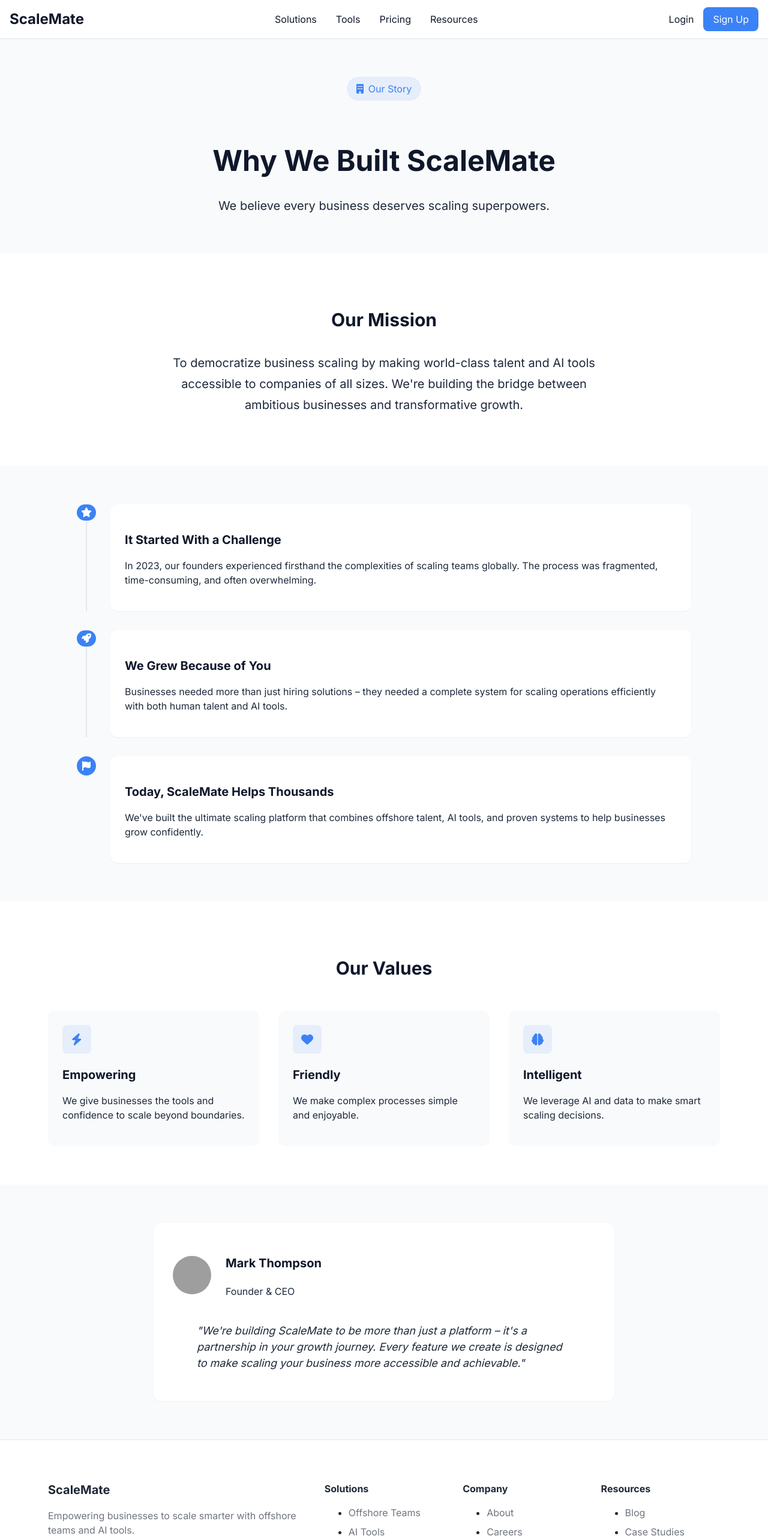
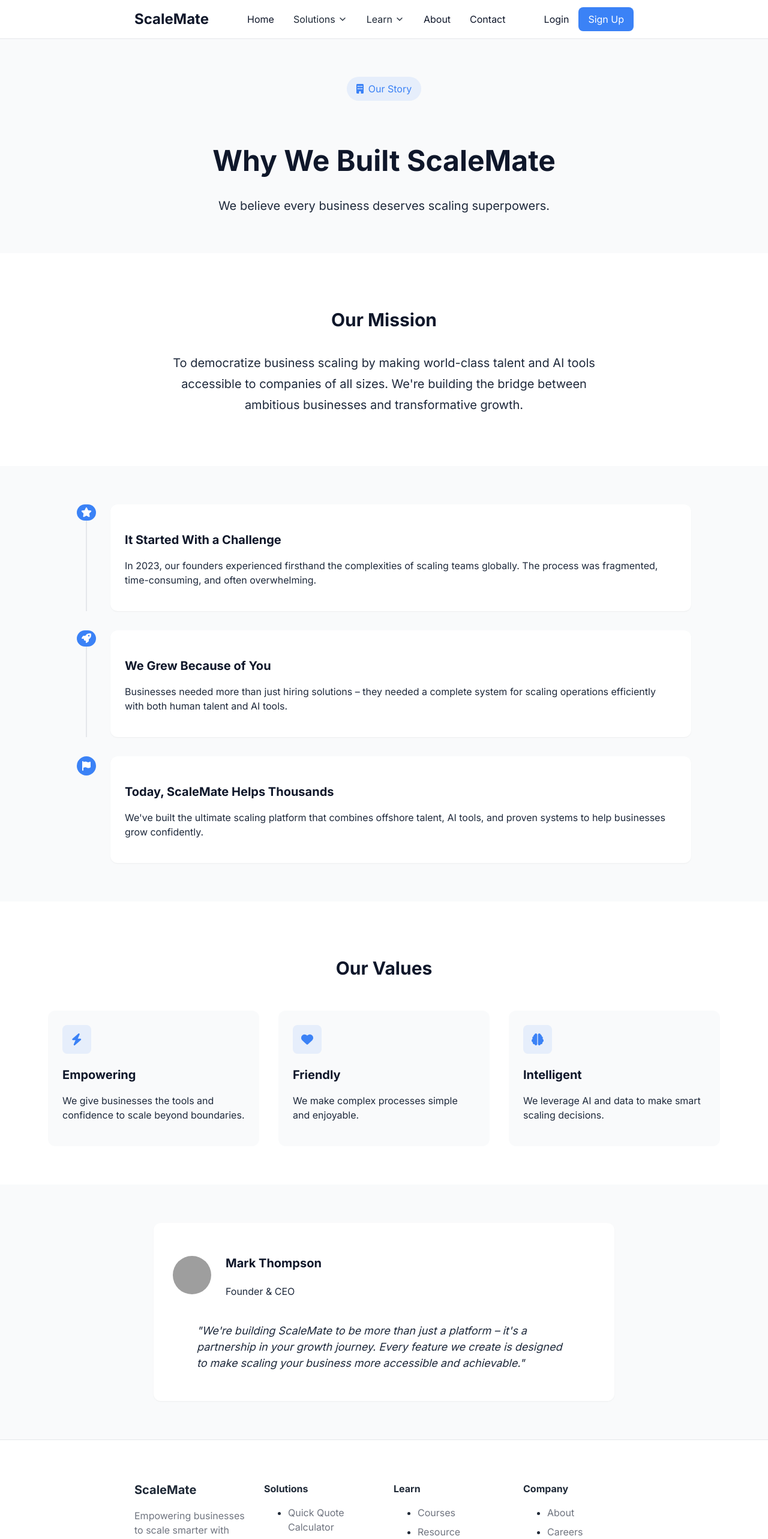
Before and after one commit to shoreagents/ScaleMate-2025, a Next.js app: page /about in a window 1280 px wide. Shown: the top 2566 px of the page at 60% size. Built offline with nearby package versions, Linux system fonts and the light colour scheme; grey boxes are pictures that could not be loaded.

Commit message:
updated navbar and footer

```diff
--- a/src/components/layout/Footer.tsx
+++ b/src/components/layout/Footer.tsx
@@ -10,28 +10,27 @@ const FooterWrapper = styled.footer`
 `;
 
 const Container = styled.div`
-  max-width: 72rem;
+  width: 100vw;
+  max-width: 120rem;
   margin: 0 auto;
-  padding: 0 ${({ theme }) => theme.spacing.md};
+  padding: 0 12vw;
+  @media (min-width: 1200px) {
+    padding: 0 14rem;
+  }
 `;
 
 const Grid = styled.div`
   display: grid;
-  grid-template-columns: repeat(2, 1fr);
+  grid-template-columns: 1fr;
   gap: 2rem;
   margin-bottom: 2rem;
-
   @media (min-width: ${({ theme }) => theme.breakpoints.md}) {
-    grid-template-columns: repeat(5, 1fr);
+    grid-template-columns: repeat(4, 1fr);
   }
 `;
 
 const BrandSection = styled.div`
-  grid-column: span 2;
-
-  @media (min-width: ${({ theme }) => theme.breakpoints.md}) {
-    grid-column: span 2;
-  }
+  text-align: left;
 `;
 
 const BrandTitle = styled.h3`
@@ -62,7 +61,9 @@ const SocialIcon = styled.span`
   }
 `;
 
-const Column = styled.div``;
+const Column = styled.div`
+  text-align: left;
+`;
 
 const ColumnTitle = styled.h4`
   font-weight: 700;
@@ -121,13 +122,30 @@ export default function Footer() {
             <ColumnTitle>Solutions</ColumnTitle>
             <LinkList>
               <LinkItem>
-                <Link>Offshore Teams</Link>
+                <Link onClick={() => window.location.href = '/quote'}>Quick Quote Calculator</Link>
               </LinkItem>
               <LinkItem>
-                <Link>AI Tools</Link>
+                <Link onClick={() => window.location.href = '/cost-savings'}>Cost Savings Calculator</Link>
               </LinkItem>
               <LinkItem>
-                <Link>Training</Link>
+                <Link onClick={() => window.location.href = '/role-builder'}>Role Builder</Link>
+              </LinkItem>
+            </LinkList>
+          </Column>
+          <Column>
+            <ColumnTitle>Learn</ColumnTitle>
+            <LinkList>
+              <LinkItem>
+                <Link onClick={() => window.location.href = '/courses'}>Courses</Link>
+              </LinkItem>
+              <LinkItem>
+                <Link onClick={() => window.location.href = '/resources'}>Resource Downloads</Link>
+              </LinkItem>
+              <LinkItem>
+                <Link onClick={() => window.location.href = '/tools'}>Tool Library</Link>
+              </LinkItem>
+              <LinkItem>
+                <Link onClick={() => window.location.href = '/blog'}>Blog</Link>
               </LinkItem>
             </LinkList>
           </Column>
@@ -135,27 +153,13 @@ export default function Footer() {
             <ColumnTitle>Company</ColumnTitle>
             <LinkList>
               <LinkItem>
-                <Link>About</Link>
+                <Link onClick={() => window.location.href = '/about'}>About</Link>
               </LinkItem>
               <LinkItem>
-                <Link>Careers</Link>
+                <Link onClick={() => window.location.href = '/careers'}>Careers</Link>
               </LinkItem>
               <LinkItem>
-                <Link>Contact</Link>
-              </LinkItem>
-            </LinkList>
-          </Column>
-          <Column>
-            <ColumnTitle>Resources</ColumnTitle>
-            <LinkList>
-              <LinkItem>
-                <Link>Blog</Link>
-              </LinkItem>
-              <LinkItem>
-                <Link>Case Studies</Link>
-              </LinkItem>
-              <LinkItem>
-                <Link>Help Center</Link>
+                <Link onClick={() => window.location.href = '/contact'}>Contact</Link>
               </LinkItem>
             </LinkList>
           </Column>
--- a/src/components/layout/Header.tsx
+++ b/src/components/layout/Header.tsx
@@ -2,7 +2,8 @@ import React, { useState, useEffect } from 'react';
 import styled from 'styled-components';
 import Link from 'next/link';
 import { useRouter } from 'next/router';
-import { FiUser, FiLogOut } from 'react-icons/fi';
+import { FiUser, FiLogOut, FiChevronDown } from 'react-icons/fi';
+import { FaCalculator, FaChartLine, FaUsers, FaGraduationCap, FaDownload, FaToolbox, FaRegNewspaper, FaRegCircle } from 'react-icons/fa6';
 import { supabase } from '@/lib/supabase';
 
 const HeaderContainer = styled.header`
@@ -16,7 +17,10 @@ const HeaderContainer = styled.header`
 
 const Container = styled.div`
   margin: 0 auto;
-  padding: 0 1rem;
+  padding: 0 12vw;
+  @media (min-width: 1200px) {
+    padding: 0 14rem;
+  }
 `;
 
 const HeaderContent = styled.div`
@@ -174,12 +178,114 @@ const Spinner = styled.div`
   }
 `;
 
+const SolutionsDropdown = styled.div`
+  position: fixed;
+  top: 4rem;
+  left: 0;
+  right: 0;
+  width: 100vw;
+  min-width: unset;
+  background: #fff;
+  border: 1px solid #E5E7EB;
+  border-radius: 0 0 1rem 1rem;
+  box-shadow: 0 4px 24px rgba(0,0,0,0.08);
+  padding: 2rem 0;
+  z-index: 9999;
+  display: flex;
+  justify-content: center;
+  gap: 2rem;
+`;
+
+const SolutionsNavItem = styled.div`
+  position: relative;
+  display: flex;
+  align-items: center;
+  cursor: pointer;
+  &:hover > div {
+    display: flex;
+  }
+`;
+
+const SolutionCard = styled.div`
+  background: #fff;
+  border-radius: 0.75rem;
+  border: 1px solid #E5E7EB;
+  padding: 1.5rem 1.25rem 1.25rem 1.25rem;
+  min-width: 300px;
+  max-width: 380px;
+  width: 100%;
+  display: flex;
+  flex-direction: column;
+  align-items: flex-start;
+  margin: 0 0.5vw;
+  box-shadow: 0 2px 8px rgba(59,130,246,0.04);
+  @media (min-width: 1200px) {
+    min-width: 360px;
+    max-width: 480px;
+    margin: 0 1vw;
+  }
+`;
+const SolutionIcon = styled.div<{ bg: string }>`
+  width: 40px;
+  height: 40px;
+  border-radius: 50%;
+  background: ${props => props.bg};
+  display: flex;
+  align-items: center;
+  justify-content: center;
+  margin-bottom: 0.5rem;
+  color: #fff;
+  font-size: 1.5rem;
+`;
+const SolutionTitle = styled.div`
+  font-weight: 600;
+  color: #0F172A;
+  margin-bottom: 0.25rem;
+`;
+const SolutionSubtitle = styled.div`
+  font-size: 0.95rem;
+  color: #64748B;
+  margin-bottom: 0.5rem;
+`;
+const SolutionLink = styled.a`
+  color: #2563EB;
+  font-weight: 500;
+  font-size: 0.98rem;
+  text-decoration: none;
+  cursor: pointer;
+  &:hover {
+    text-decoration: underline;
+    color: #1D4ED8;
+  }
+`;
+
+const SolutionsDropdownWrapper = styled.div`
+  position: relative;
+  display: flex;
+  align-items: center;
+`;
+
+const LearnDropdown = styled(SolutionsDropdown)``;
+
+const DropdownContent = styled.div`
+  display: flex;
+  justify-content: center;
+  gap: 2rem;
+  max-width: 1600px;
+  margin: 0 auto;
+  width: 100%;
+`;
+
 const Header = () => {
   const router = useRouter();
   const [isLoggedIn, setIsLoggedIn] = useState(false);
   const [isProfileOpen, setIsProfileOpen] = useState(false);
   const [profilePicture, setProfilePicture] = useState<string | null>(null);
   const [isLoading, setIsLoading] = useState(true);
+  const [showSolutions, setShowSolutions] = useState(false);
+  const [showLearn, setShowLearn] = useState(false);
+  let closeTimeout: NodeJS.Timeout | null = null;
+  let learnCloseTimeout: NodeJS.Timeout | null = null;
 
   useEffect(() => {
     const checkAuth = async () => {
@@ -245,16 +351,113 @@ const Header = () => {
     }
   };
 
+  const handleSolutionsEnter = () => {
+    if (closeTimeout) clearTimeout(closeTimeout);
+    setShowSolutions(true);
+  };
+  const handleSolutionsLeave = () => {
+    closeTimeout = setTimeout(() => setShowSolutions(false), 120);
+  };
+
+  const handleLearnEnter = () => {
+    if (learnCloseTimeout) clearTimeout(learnCloseTimeout);
+    setShowLearn(true);
+  };
+  const handleLearnLeave = () => {
+    learnCloseTimeout = setTimeout(() => setShowLearn(false), 120);
+  };
+
   return (
     <HeaderContainer>
       <Container>
         <HeaderContent>
           <Logo href="/">ScaleMate</Logo>
           <Nav>
-            <NavItem>Solutions</NavItem>
-            <NavItem>Tools</NavItem>
-            <NavItem>Pricing</NavItem>
-            <NavItem>Resources</NavItem>
+            <NavItem onClick={() => router.push('/')}>Home</NavItem>
+            <SolutionsDropdownWrapper
+              onMouseEnter={handleSolutionsEnter}
+              onMouseLeave={handleSolutionsLeave}
+              tabIndex={0}
+              aria-haspopup="true"
+              aria-expanded={showSolutions}
+            >
+              <SolutionsNavItem>
+                Solutions <FiChevronDown style={{ marginLeft: 4 }} />
+              </SolutionsNavItem>
+              {showSolutions && (
+                <SolutionsDropdown>
+                  <DropdownContent>
+                    <SolutionCard>
+                      <SolutionIcon bg="#3B82F6"><FaCalculator /></SolutionIcon>
+                      <SolutionTitle>Quick Quote Calculator</SolutionTitle>
+                      <SolutionSubtitle>Instantly estimate offshore staff costs</SolutionSubtitle>
+                      <SolutionLink onClick={() => router.push('/quote')}>Get a Quick Quote &rarr;</SolutionLink>
+                    </SolutionCard>
+                    <SolutionCard>
+                      <SolutionIcon bg="#F472B6"><FaChartLine /></SolutionIcon>
+                      <SolutionTitle>Cost Savings Calculator</SolutionTitle>
+                      <SolutionSubtitle>Compare local vs offshore teams</SolutionSubtitle>
+                      <SolutionLink onClick={() => router.push('/cost-savings')}>Compare Savings &rarr;</SolutionLink>
+                    </SolutionCard>
+                    <SolutionCard>
+                      <SolutionIcon bg="#4ADE80"><FaUsers /></SolutionIcon>
+                      <SolutionTitle>AI-Powered Role Builder</SolutionTitle>
+                      <SolutionSubtitle>Build offshore job blueprints with AI</SolutionSubtitle>
+                      <SolutionLink onClick={() => router.push('/role-builder')}>Build a Role &rarr;</SolutionLink>
+                    </SolutionCard>
+                    <SolutionCard>
+                      <SolutionIcon bg="#6366F1"><FaRegCircle /></SolutionIcon>
+                      <SolutionTitle>Readiness Quiz</SolutionTitle>
+                      <SolutionSubtitle>Assess your offshore and AI readiness</SolutionSubtitle>
+                      <SolutionLink onClick={() => router.push('/readiness')}>Take the Quiz &rarr;</SolutionLink>
+                    </SolutionCard>
+                  </DropdownContent>
+                </SolutionsDropdown>
+              )}
+            </SolutionsDropdownWrapper>
+            <SolutionsDropdownWrapper
+              onMouseEnter={handleLearnEnter}
+              onMouseLeave={handleLearnLeave}
+              tabIndex={0}
+              aria-haspopup="true"
+              aria-expanded={showLearn}
+            >
+              <SolutionsNavItem>
+                Learn <FiChevronDown style={{ marginLeft: 4 }} />
+              </SolutionsNavItem>
+              {showLearn && (
+                <LearnDropdown>
+                  <DropdownContent>
+                    <SolutionCard>
+                      <SolutionIcon bg="#3B82F6"><FaGraduationCap /></SolutionIcon>
+                      <SolutionTitle>Courses</SolutionTitle>
+                      <SolutionSubtitle>Build skills with free and premium training.</SolutionSubtitle>
+                      <SolutionLink onClick={() => router.push('/courses')}>Browse Courses &rarr;</SolutionLink>
+                    </SolutionCard>
+                    <SolutionCard>
+                      <SolutionIcon bg="#F472B6"><FaDownload /></SolutionIcon>
+                      <SolutionTitle>Resource Downloads</SolutionTitle>
+                      <SolutionSubtitle>Access checklists, templates, and guides.</SolutionSubtitle>
+                      <SolutionLink onClick={() => router.push('/resources')}>View Resources &rarr;</SolutionLink>
+                    </SolutionCard>
+                    <SolutionCard>
+                      <SolutionIcon bg="#4ADE80"><FaToolbox /></SolutionIcon>
+                      <SolutionTitle>Tool Library</SolutionTitle>
+                      <SolutionSubtitle>Discover top AI and automation tools.</SolutionSubtitle>
+                      <SolutionLink onClick={() => router.push('/tools')}>Explore Tools &rarr;</SolutionLink>
+                    </SolutionCard>
+                    <SolutionCard>
+                      <SolutionIcon bg="#3B82F6"><FaRegNewspaper /></SolutionIcon>
+                      <SolutionTitle>Blog</SolutionTitle>
+                      <SolutionSubtitle>Read insights, strategies, and scaling tips.</SolutionSubtitle>
+                      <SolutionLink onClick={() => router.push('/blog')}>Read the Blog &rarr;</SolutionLink>
+                    </SolutionCard>
+                  </DropdownContent>
+                </LearnDropdown>
+              )}
+            </SolutionsDropdownWrapper>
+            <NavItem onClick={() => router.push('/about')}>About</NavItem>
+            <NavItem onClick={() => router.push('/contact')}>Contact</NavItem>
           </Nav>
           <AuthSection>
             {isLoading ? (
```
